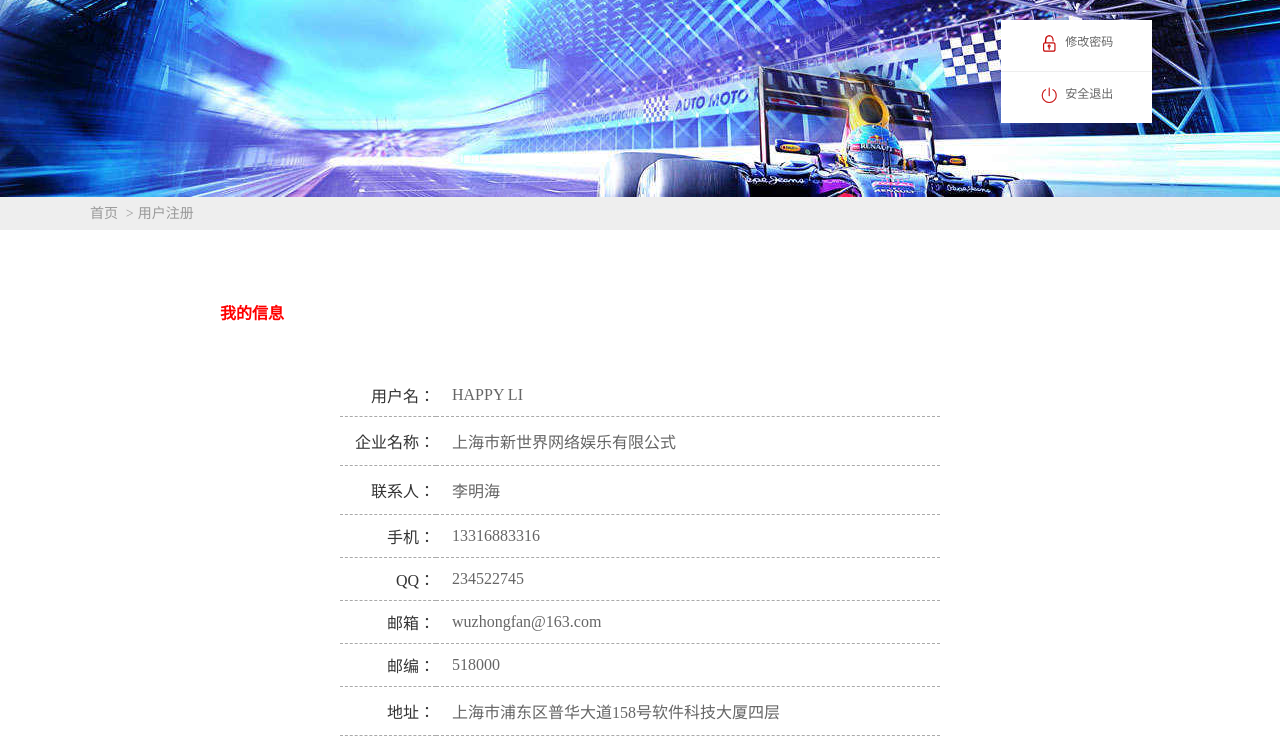
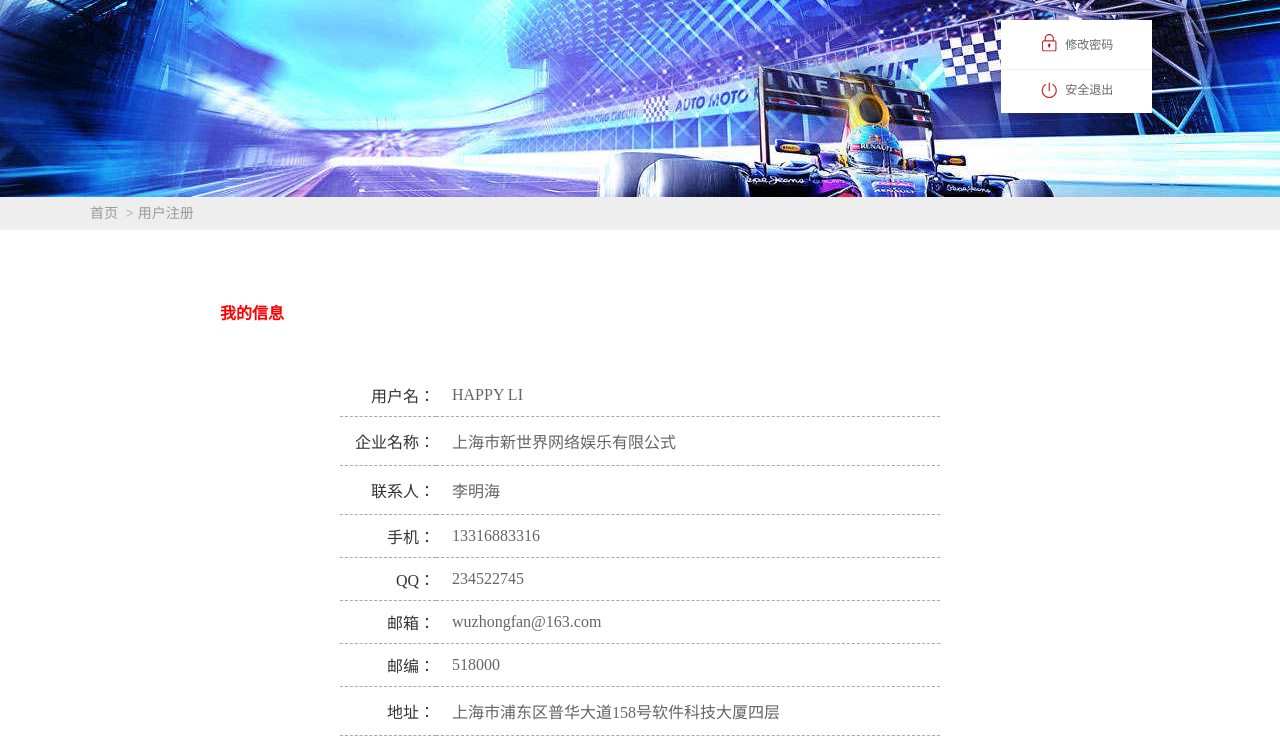
Before and after one commit to swimly/sh-game, a plain HTML site: page 我的信息.html in a window 1280 px wide. Both pictures are taken after a click on the icon "wuzhongfan". Shown: the part 58-800 px from the top of the page. Drawn offline with Linux system fonts and the light colour scheme.

Commit message:
修改细节

```diff
--- a/css/main.css
+++ b/css/main.css
@@ -343,9 +343,11 @@ background:url(img/.png) no-repeat;
     border-width:2px
 }
 .nav{position:relative;}
-.nav .more{position:absolute;top:78px;left:0;background:#fff;display:none;}
+.nav .more{position:absolute;top:78px;left:0;background:#fff;display:none;padding-top:5px;}
 
-.nav .more i{position:static;display:inline-block;width:100%;padding:12px 0;margin:0;text-align:center;border-top:1px solid #eee;}
+.nav .more i{position:static;display:inline-block;width:100%;margin:0;text-align:center;border-top:1px solid #eee;height:40px;line-height:40px;}
+.nav .more i:before{content:"";display:inline-block;width:0;height:100%;vertical-align: middle;}
 .nav .more i:hover{color:#C40000;}
 .nav .more i:first-child{border-top:none;}
-.nav .more i b.iconfont{font-size:20px;vertical-align: middle;margin-right:0.3em;font-weight:normal;}
+.nav .more i:first-child b.iconfont{margin-top:-4px;}
+.nav .more i b.iconfont{font-size:20px;vertical-align: middle;margin-right:0.3em;font-weight:normal;height:20px;line-height:20px;display:inline-block;}
--- a/fonts/iconfont.css
+++ b/fonts/iconfont.css
@@ -1,10 +1,10 @@
 
 @font-face {font-family: "iconfont";
-  src: url('iconfont.eot?t=1478058029341'); /* IE9*/
-  src: url('iconfont.eot?t=1478058029341#iefix') format('embedded-opentype'), /* IE6-IE8 */
-  url('iconfont.woff?t=1478058029341') format('woff'), /* chrome, firefox */
-  url('iconfont.ttf?t=1478058029341') format('truetype'), /* chrome, firefox, opera, Safari, Android, iOS 4.2+*/
-  url('iconfont.svg?t=1478058029341#iconfont') format('svg'); /* iOS 4.1- */
+  src: url('iconfont.eot?t=1478059013175'); /* IE9*/
+  src: url('iconfont.eot?t=1478059013175#iefix') format('embedded-opentype'), /* IE6-IE8 */
+  url('iconfont.woff?t=1478059013175') format('woff'), /* chrome, firefox */
+  url('iconfont.ttf?t=1478059013175') format('truetype'), /* chrome, firefox, opera, Safari, Android, iOS 4.2+*/
+  url('iconfont.svg?t=1478059013175#iconfont') format('svg'); /* iOS 4.1- */
 }
 
 .iconfont {
@@ -17,6 +17,8 @@
 }
 
 .icon-add:before { content: "\e600"; }
+
+.icon-mima:before { content: "\e61f"; }
 
 .icon-dianyuan:before { content: "\e61e"; }
 
@@ -47,5 +49,3 @@
 .icon-ion8:before { content: "\e7e5"; }
 
 .icon-ion11:before { content: "\e7e6"; }
-
-.icon-ion14:before { content: "\e7e8"; }
--- a/我的信息.html
+++ b/我的信息.html
@@ -27,7 +27,7 @@
             <i class="name">wuzhongfan</i>
             <i class="iconfont">&#xe605;</i>
             <span class="more">
-              <i><b class="iconfont">&#xe7e8;</b>修改密码</i>
+              <i><b class="iconfont">&#xe61f;</b>修改密码</i>
               <i><b class="iconfont">&#xe61e;</b>安全退出</i>
             </span>
           </a>
```
Also changed, not shown: 我的信息-修改.html (+1 -1 lines), fonts/iconfont.ttf, fonts/iconfont.woff, 2 other files.
